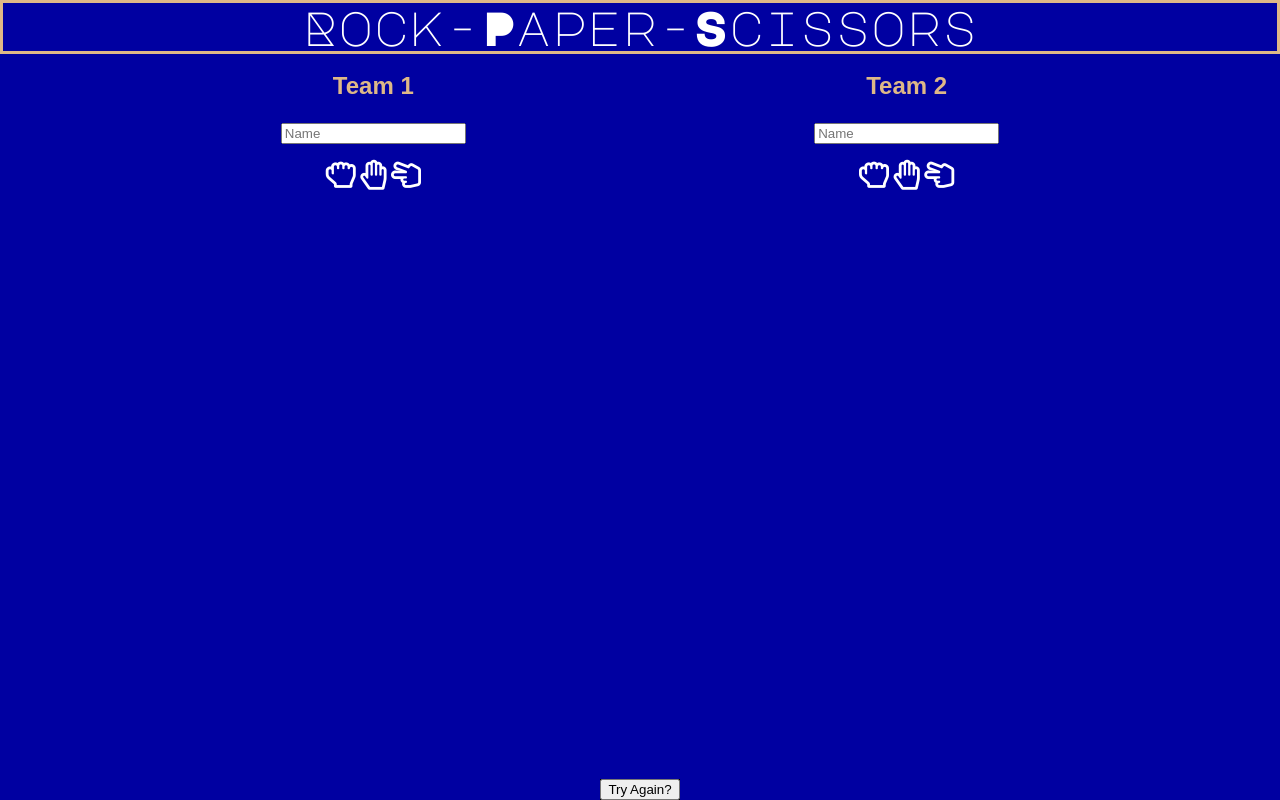
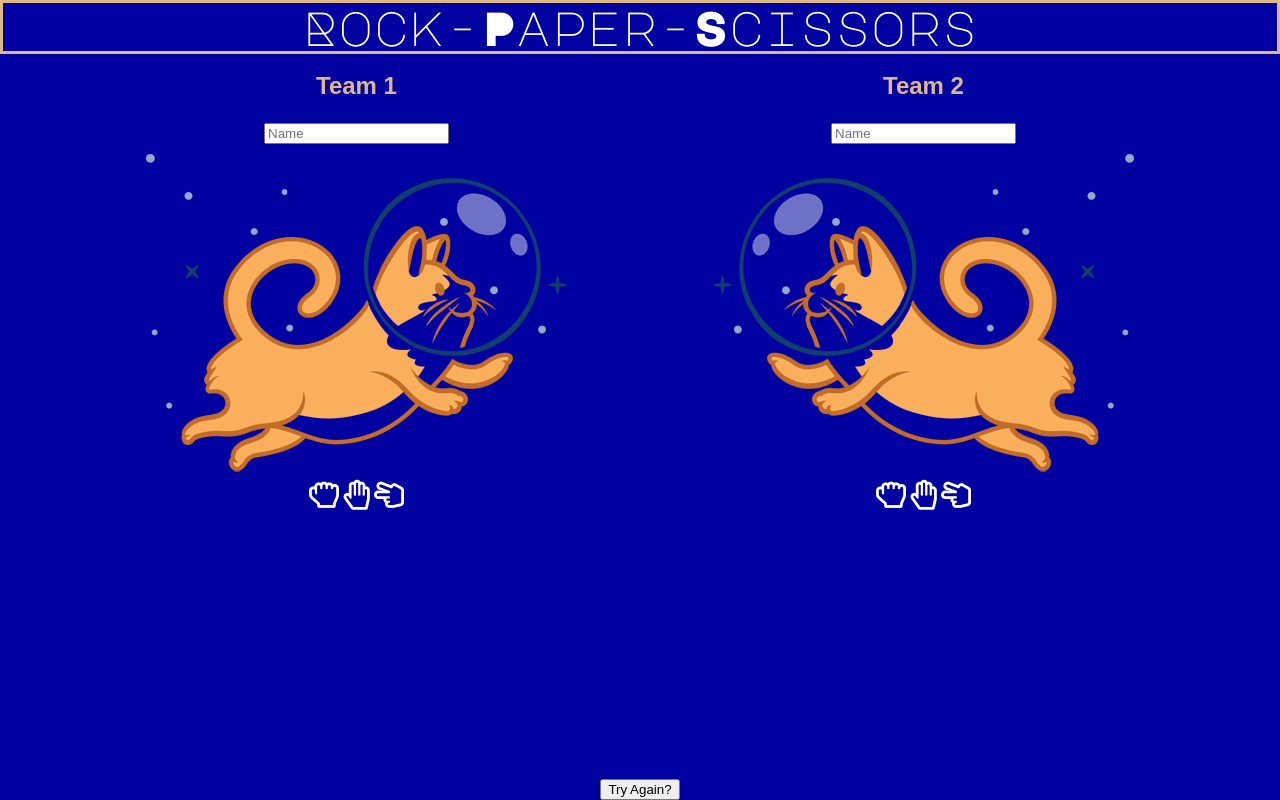
Before and after one commit to foxamanda2/roshambo-js, a website: page public/index.html in a window 1280 px wide. Drawn offline with Linux system fonts and the light colour scheme.

Commit message:
Cat pictures

```diff
--- a/public/index.html
+++ b/public/index.html
@@ -21,8 +21,8 @@
         <h3></h3>
         <fieldset>
           <input type="text" placeholder="Name" />
-          <!-- <img src="Cat1.png" alt="Cat in a space Suit" /> -->
         </fieldset>
+        <img src="Cat1.png" alt="Cat in a space Suit" />
         <fieldset>
           <i id="one" class="far fa-hand-rock"></i>
           <i id="two" class="far fa-hand-paper"></i>
@@ -38,8 +38,8 @@
         <h3></h3>
         <fieldset>
           <input type="text" placeholder="Name" />
-          <!-- <img src="Cat2.png" alt="Cat in a space suit" /> -->
         </fieldset>
+        <img src="Cat2.png" alt="Cat in a space suit" />
         <fieldset>
           <i id="one" class="far fa-hand-rock"></i>
           <i id="two" class="far fa-hand-paper"></i>
```
